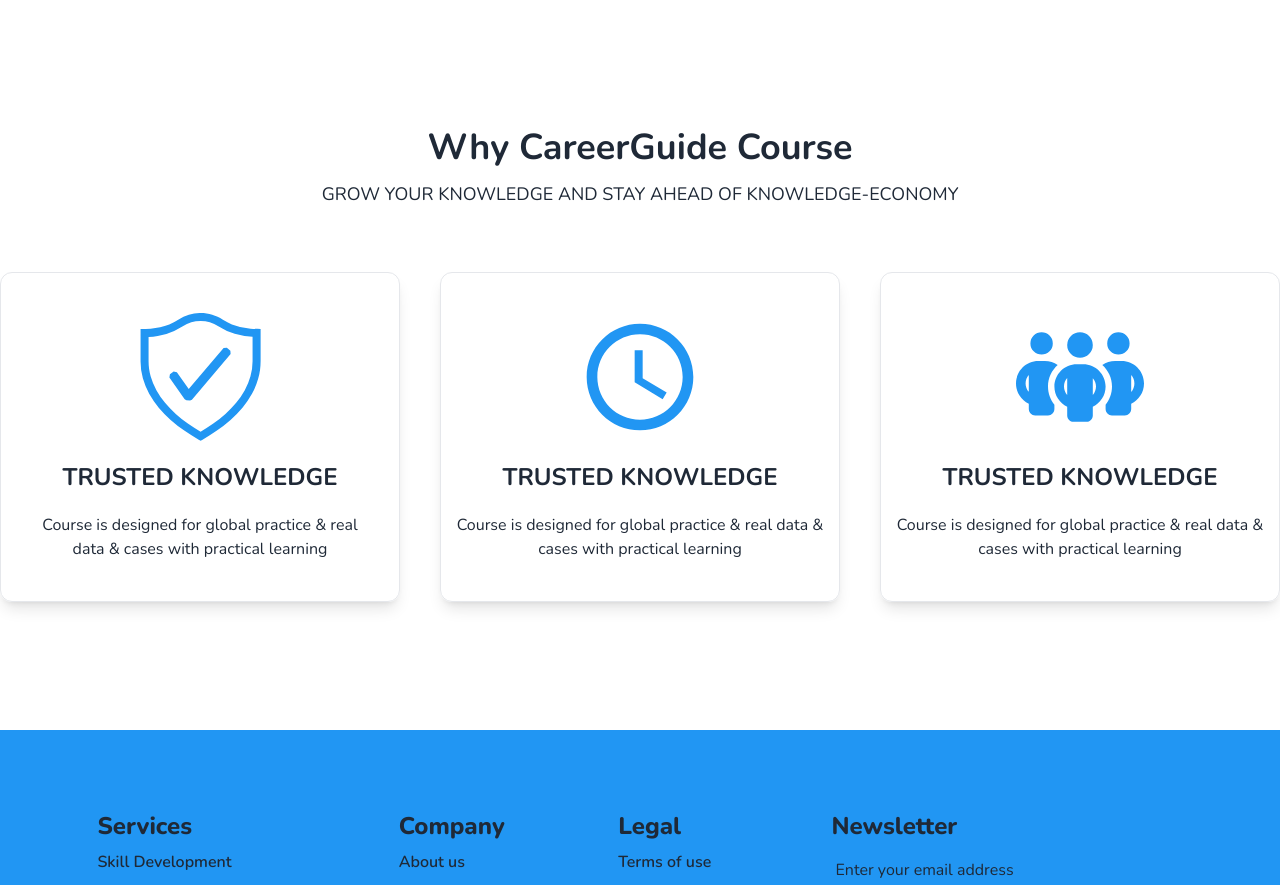
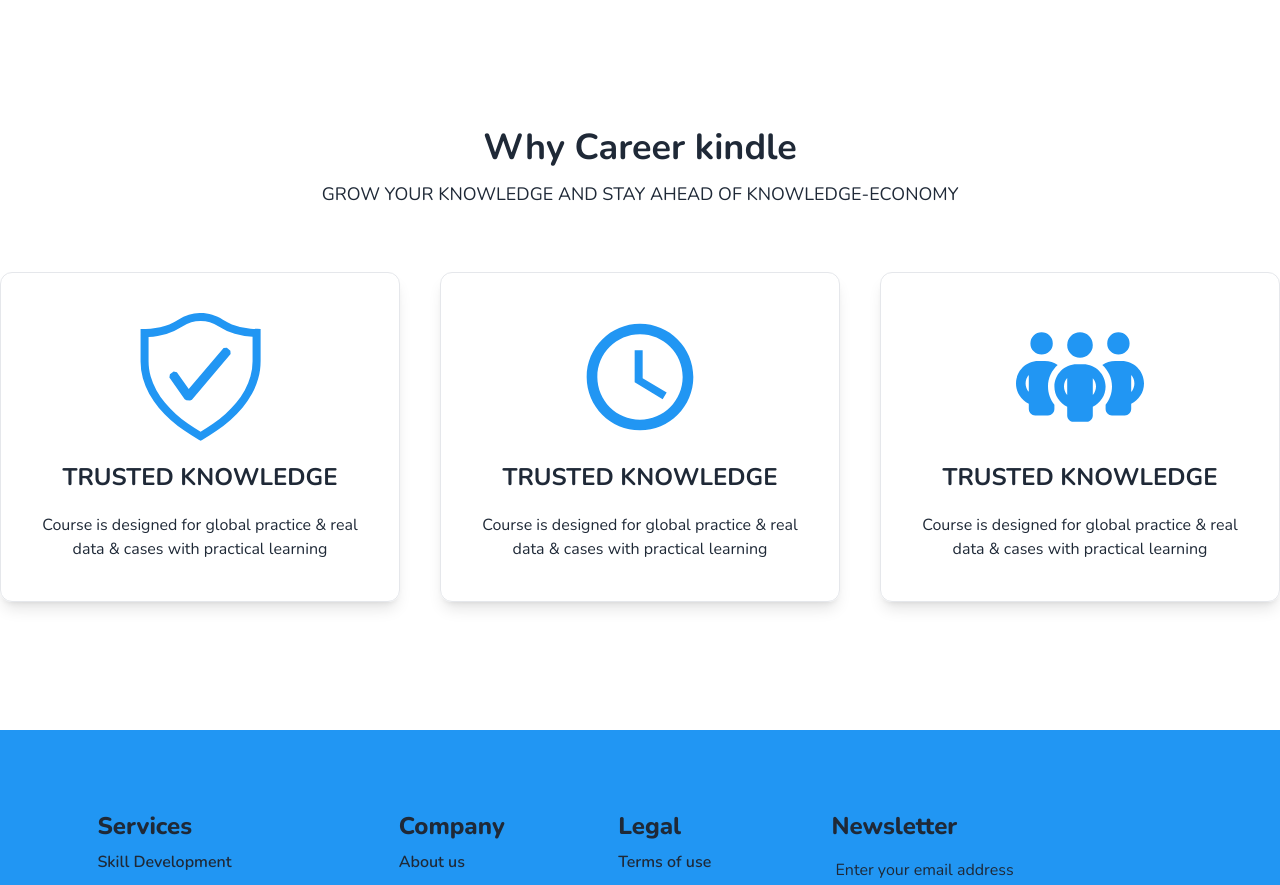
Before and after one commit to reyad9009/Assignment-9, a React (Vite) app: page / in a window 1280 px wide. Shown: the part 2840-3725 px from the top of the page. Built offline with nearby package versions, Linux system fonts and the light colour scheme; no server answers.

Commit message:
add Readme file

```diff
--- a/src/components/WhyCourse.jsx
+++ b/src/components/WhyCourse.jsx
@@ -6,7 +6,7 @@
 const WhyCourse = () => {
   return (
     <div className=" flex flex-col justify-center items-center mt-8">
-      <h1 className="text-4xl font-bold">Why CareerGuide Course</h1>
+      <h1 className="text-4xl font-bold">Why Career kindle</h1>
       <p className="text-lg mt-3 mb-16">GROW YOUR KNOWLEDGE AND STAY AHEAD OF KNOWLEDGE-ECONOMY</p>
       <div className="flex flex-row gap-10">
 
@@ -19,7 +19,7 @@
           </p>
         </div>
 
-        <div className="flex w-[25rem] gap-5 flex-col justify-center items-center border rounded-xl shadow-lg">
+        <div className=" p-10 flex w-[25rem] gap-5 flex-col justify-center items-center border rounded-xl shadow-lg">
           <MdOutlineAccessTime className="text-9xl text-[#2196f3]" />
           <h1  className="text-2xl font-bold">TRUSTED KNOWLEDGE</h1>
           <p className="text-center">
@@ -28,7 +28,7 @@
           </p>
         </div>
 
-        <div className="flex w-[25rem] gap-5 flex-col justify-center items-center border rounded-xl shadow-lg">
+        <div className="p-10 flex w-[25rem] gap-5 flex-col justify-center items-center border rounded-xl shadow-lg">
         <FaPeopleGroup className="text-9xl text-[#2196f3]"/>
           <h1  className="text-2xl font-bold">TRUSTED KNOWLEDGE</h1>
           <p className="text-center">
```
Also changed, not shown: 1 other file (tests, documents, lock files or other folders).
